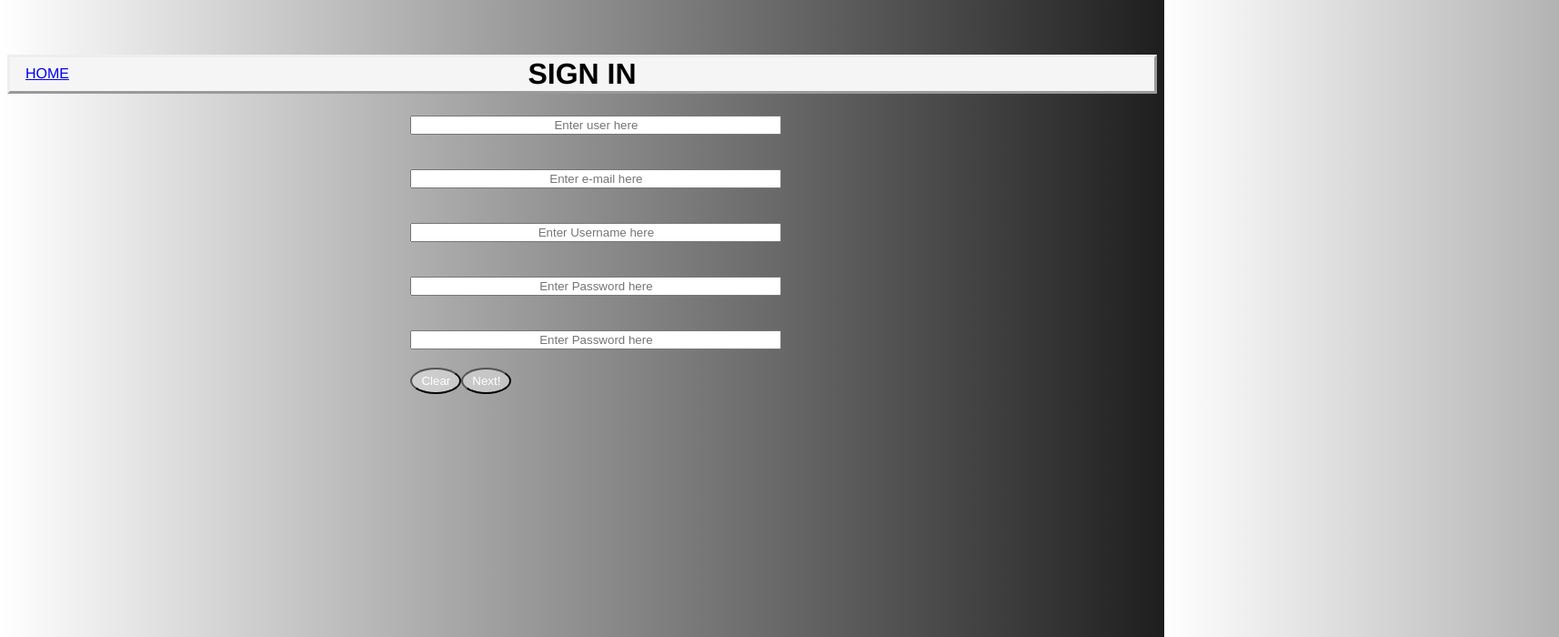
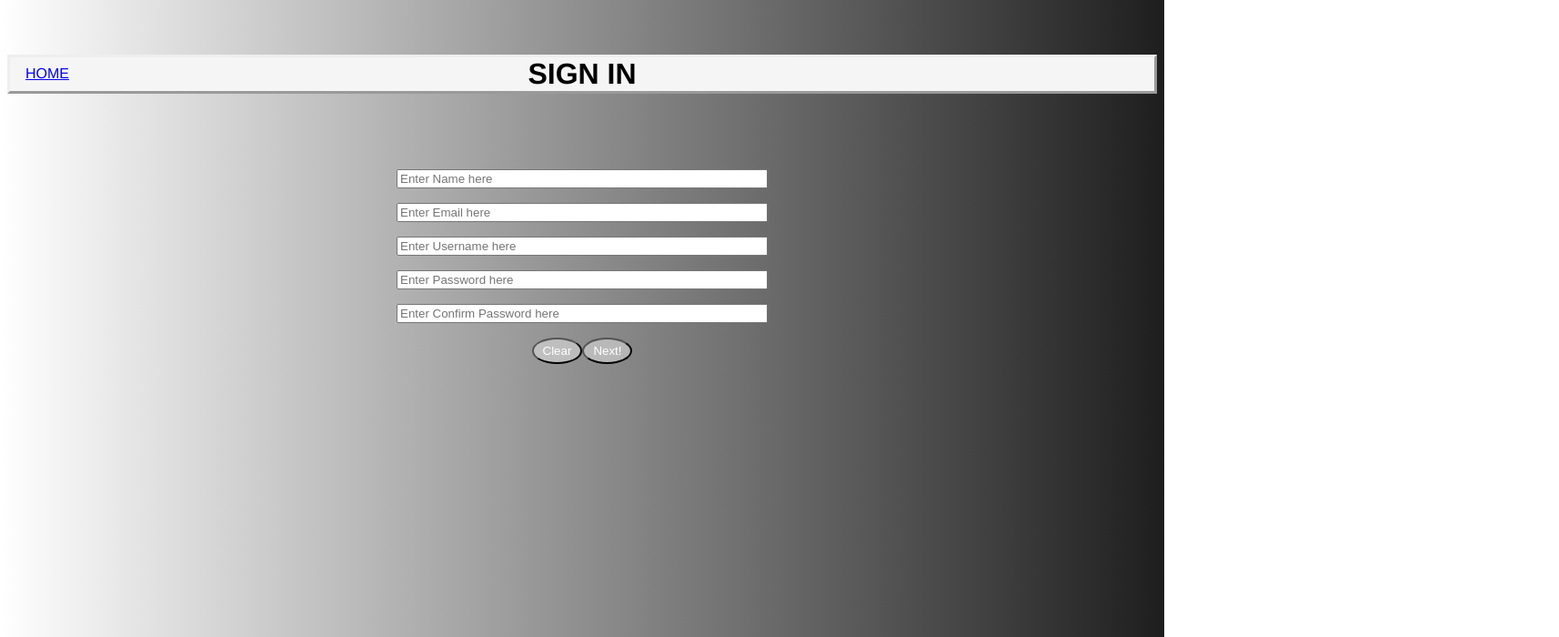
Before and after one commit to NinaCurkovic/Project-Vue, a Vue app: page /signup in a window 1280 px wide. Shown: the top 700 px of the page at 91% size, 1714 px wide, since content can reach past the window. Built offline with nearby package versions, Linux system fonts and the light colour scheme.

Commit message:
Dodana stranica SignUp, odvojena komponenta Cart

```diff
--- a/src/components/Cart.vue
+++ b/src/components/Cart.vue
@@ -1,22 +1,36 @@
 <template>
   <div>
-     <tr>
-     <th>{{this.artical.description}}</th>
-     <th>{{this.artical.price}}</th>
-     </tr>
+    <table>
+      <thead>
+        <tr>
+        <th>Proizvod</th>
+        <th>Cijena</th>
+        </tr>
+        </thead>
+        <tbody v-for="artical in basket" :key="artical.id">
+          <tr>
+          <th>{{artical.description}}</th>
+          <th>{{artical.price}}</th>
+          <th><button @click='$emit("buttonEvent",{operacija:"remove", artical:artical})' class="btn-cart">X</button></th>
+          </tr>
+        </tbody>
+        <button class="btn-cart" >Buy!</button>
+        <button @click='$emit("buttonEvent",{operacija:"clear"})' class="btn-cart">Clear</button>
+
+     </table>
   </div>
 </template>
 
 <script>
 export default {
   name: "Cart",
-  props: ['artical'],
+  props: ['basket'],
+  emits: ['buttonEvent'],
   data() {
     return {
     };
   },
-  methods: {
-  }
+
 };
 </script>
 
--- /dev/null
+++ b/src/components/Filter.vue
@@ -0,0 +1,53 @@
+<template>
+<div>
+    <select class="dropdown"  id='myDropdown' @change="switchSelect($event)" >
+        <!-- v-model='filtersApplied.dropDownEl' -->
+        <option value="all" >All</option>
+        <option value="women">Women</option>
+        <option value="men">Men</option>
+        <option value="children">Children</option>
+    </select>
+
+    <input class="search" >
+    <!-- v-model="filtersApplied.search" -->
+
+</div>
+
+</template>
+<script>
+export default{
+	name:"Filter",
+	props: ['articlesNew'],
+    data() {
+    return {
+    };
+  },
+    methods: {
+    }
+  }
+</script>
+<style>
+.search {
+    width: 55%;
+    position: relative;
+    display: flex;
+    top: -70px;
+    left: 46%;
+    height: 20%;
+    /* flex-grow: 2; */
+    flex-grow: 0.2;
+}
+.dropdown {
+  display: flex;
+  font-family: Georgia, 'Times New Roman', Times, serif;
+  width: 45%;
+  height: 20px;
+  position: relative;
+  top: -52px;
+  left: 1%;
+  justify-content: flex-start;
+  background-color:#f44336;
+  font-variant: small-caps;
+  flex-grow: 0.2;
+}
+</style>
--- a/src/router/index.js
+++ b/src/router/index.js
@@ -2,6 +2,7 @@ import {createWebHistory, createRouter} from "vue-router";
 
 //import Searchbar from '../components/Searchbar.vue';
 //import DropDown from '../components/DropDown.vue';
+import Filter from '../components/Filter.vue';
 import Footer from '../components/Footer.vue';
 import Cart from '../components/Cart.vue';
 import SignUp from '../views/SignUp.vue'
@@ -15,15 +16,15 @@ const routes = [
         name: 'Home',
         component: Home,
     },
+    {
+        path: '/filter',
+        name: 'Filter',
+        component: Filter,
+    },
     // {
     //     path: '/searchbar',
     //     name: 'Searchbar',
     //     component: Searchbar,
-    // },
-    // {
-    //     path: '/dropdown',
-    //     name: 'DropDown',
-    //     component: DropDown,
     // },
     {
         path: '/footer',
@@ -47,6 +48,7 @@ const routes = [
     },
 
 
+
 ];
 
 const router = createRouter({
--- a/src/views/Home.vue
+++ b/src/views/Home.vue
@@ -2,14 +2,14 @@
 <div class="header_body">
     <h1>ZARA</h1>
     <div class="body_h">
-    <select class="dropdown"  id='myDropdown' v-model='filtersApplied.dropDownEl'>
+         <!-- <select class="dropdown"  id='myDropdown' v-model='filtersApplied.dropDownEl'>
         <option value="all" >All</option>
         <option value="women">Women</option>
         <option value="men">Men</option>
         <option value="children">Children</option>
     </select>
-    <input class="search" v-model="filtersApplied.search">
-
+    <input class="search" v-model="filtersApplied.search"> -->
+    <Filter/>
        <ul class="new_pages">
         <li><router-link to="/signup">
             <img src="../assets/pictures/login.png" class="img-w-h"/></router-link>
@@ -23,30 +23,15 @@
             <p class="flag">{{basket.length}}</p>
           </button>
           <div v-if="isActive" class="div-basket">
-            <table>
-                <thead>
-                  <tr>
-                    <th>Proizvod</th>
-                    <th>Cijena</th>
-                  </tr>
-                </thead>
-                <tbody v-for="artical in basket" :key="artical.id">
-                  <Cart :artical="artical"/>
-                </tbody>
-                <button class="btn-cart" >Buy!</button>
-                <button v-on:click="removeBasket(artical)" class="btn-cart">Clear</button>
-            </table>
+            <Cart :basket="basket" @button-event="processingButtonEvent"/>
           </div>
-
         </li>
        </ul>
-
-
   </div>
 </div>
-<!-- <div class="all_img" id="all_product" v-for="artical in articals" :key="artical.id" > -->
+<!-- <div class="all_img" id="all_product" v-for="artical in articals" :key="artical.id" > v-for="artical in allFilters()" -->
  <div  class="all_img" id="all_product" >
-<div class="shopping-products" v-for="artical in allFilters()" :key="artical.id">
+<div class="shopping-products"  v-for="artical in allFilters()" :key="artical.id">
   <Artical :artical="artical"/>
   <button v-on:click="addToBasket(artical)" class="btn">Add to cart</button>
   <br>
@@ -61,7 +46,8 @@
 import Footer from '../components/Footer.vue'
 import Artical from '../components/Artical.vue';
 //import Searchbar from './components/Searchbar.vue'
-import Cart from '../components/Cart';
+import Cart from '../components/Cart.vue';
+import Filter from '../components/Filter.vue';
 
 
  const articles = [
@@ -143,11 +129,13 @@ export default {
 
   name: 'App',
   components: {
+    Filter,
     // Searchbar,
     //DropDown,
     Footer,
     Artical,
     Cart,
+
   },
 
   methods: {
@@ -181,7 +169,21 @@ export default {
     },
     removeBasket(artical){
       this.basket.splice(artical);
+    },
+    processingButtonEvent({operacija, artical}){
+      console.log(operacija)
+      switch (operacija) {
+        case "clear":
+          this.removeBasket(this.basket)
+          break;
+      case "remove":
+          this.basket.splice(artical,1)
+          break;
+        default:
+          break;
+      }
     }
+
   }
     };
 </script>
@@ -250,29 +252,7 @@ h1 {
   text-align: center;
   color: black;
 }
-.search {
-    width: 10%;
-    position: relative;
-    display: flex;
-    top: -53px;
-    left: 1%;
-    height: 1%;
-    /* flex-grow: 2; */
-    flex-grow: 0.2;
-}
-.dropdown {
-  display: flex;
-  font-family: Georgia, 'Times New Roman', Times, serif;
-  width: 5%;
-  height: 20px;
-  position: relative;
-  top: -52px;
-  left: 1%;
-  justify-content: flex-start;
-  background-color:#f44336;
-  font-variant: small-caps;
-  flex-grow: 0.2;
-}
+
 .shopping-products{
   width: 30%;
   height: 20%;
--- a/src/views/SignUp.vue
+++ b/src/views/SignUp.vue
@@ -3,90 +3,73 @@
     <router-link class="home_signup" to="/">HOME</router-link>
     <br>
     <br>
-   <div id="main">
-   <div >
-      <div class="sign_up">
-         <tr>
-            <!-- <td >Name </td> -->
-            <br>
-            <td><input type="text" placeholder="Enter user here" id="t1" class="sirina" style="text-align: center;" /></td>
-            <div id ="error_name"></div>
-            </tr>
-            <br><br>
-            <tr>
-            <!-- <td>E-mail </td> -->
-            <br>
-            <td><input type="text" placeholder="Enter e-mail here" id="t2" class="sirina" style="text-align: center;" /></td>
-            <div id ="error_email"></div>
-            </tr>
-            <br><br>
-            <tr>
-            <!-- <td >Username </td> -->
-            <br>
-            <td><input type="text" placeholder="Enter Username here" id="t3" class="sirina" style="text-align: center;" /></td>
-            <div id ="error_username"></div>
-            </tr>
-            <br><br>
-            <tr>
-            <!-- <td >Password </td> -->
-            <br>
-            <td><input type="password" placeholder="Enter Password here" id="t4" class="sirina" style="text-align: center;" /></td>
-            <div id ="error_pass"></div>
-            </tr>
-            <br><br>
-            <tr>
-            <!-- <td>Confirm Password </td> -->
-            <br>
-            <td><input type="password" placeholder="Enter Password here" id="t5" class="sirina" style="text-align: center;" /></td>
-            <div id ="error_cpass"></div>
-            </tr>
-            <br>
-            <tr>
-            <br>
-            <td>
-            <input class="btn_singin" type="reset" value="Clear" v-on:click="clearFunc()" id="res" />
-            <input class="btn_singin" type="submit" value="Next!" v-on:click="registration()" /></td>
-            </tr>
-      </div>
-   </div>
-   </div>
+  <form id="app" @submit="checkForm" action="/something" method="post" >
+  <div>
+    <p v-if="errors.length">
+    <b>Please correct the following error(s):</b>
+    <ul>
+      <li v-for="error in errors" :key="error.id">{{ error }}</li>
+    </ul>
+  </p>
+  <p>
+    <label for="name"></label>
+    <input type="text" name="name" id="name" placeholder="Enter Name here" v-model="name" class="sirina">
+  </p>
+   <p>
+    <label for="email"></label>
+    <input type="email" name="email" id="email" placeholder="Enter Email here" v-model="email" class="sirina">
+  </p>
+  <p>
+    <label for="username"></label>
+    <input type="text" name="username" id="username" placeholder="Enter Username here" v-model="username" class="sirina">
+  </p>
+  <p>
+    <label for="password"></label>
+    <input type="password" name="password" id="password" placeholder="Enter Password here" v-model="password" class="sirina">
+  </p>
+  <p>
+    <label for="cpassword"></label>
+    <input type="password" name="cpassword" id="cpassword" placeholder="Enter Confirm Password here" v-model="cpassword" class="sirina">
+  </p>
+  <p>
+    <input class="btn_singin" type="reset" value="Clear" v-on:click="clearFunc()" id="res" />
+    <input class="btn_singin" type="submit" value="Next!" />
+  </p>
+  </div>
+</form>
 </template>
-
 <script>
-
     export default {
         name: 'SignUp',
         data() {
             return {
-
+                errors:[],
+                name:null,
+                email: null,
+                username: null,
+                pasword:null,
+                cpasword:null
             }
         },
-        methods: {
-           clearFunc(){
-                document.getElementById("t1").value="";
-                document.getElementById("t2").value="";
-                document.getElementById("t3").value="";
-                document.getElementById("t4").value="";
-                document.getElementById("t5").value="";
+  methods:{
+    checkForm:function(e) {
+      if(this.name && this.email && this.username && this.pasword) return true;
+      this.errors = [];
+      if(!this.name) this.errors.push("Name required.");
+      if(!this.email) this.errors.push("Email required.");
+      if(!this.username)this.errors.push("Username required.");
+      if(!this.pasword)this.errors.push("Password required");
+      if(!this.cpasword) this.errors.push("cpasword required.");
+      e.preventDefault();
+    },
+    clearFunc(){
 
-                document.getElementById('error_name').innerHTML='';
-                document.getElementById('error_email').innerHTML='';
-                document.getElementById('error_username').innerHTML='';
-                document.getElementById('error_pass').innerHTML='';
-                document.getElementById('error_cpass').innerHTML='';
-           }
+    }
 
-    }}
+  }
+}
 </script>
 <style>
-.sign_up
-{
- flex-direction: row;
- justify-content: center;
- left: 35%;
- position: relative;
- text-align: center;
-}
 .home_signup{
   display: flex;
   justify-content: left;
@@ -111,4 +94,8 @@
 .sirina{
   width: 400px;
 }
+div{
+  justify-content: center;
+}
+
 </style>
```
Also changed, not shown: src/components/DropDown.vue (deleted, +0 -27 lines), src/components/Searchbar.vue (deleted, +0 -21 lines).
